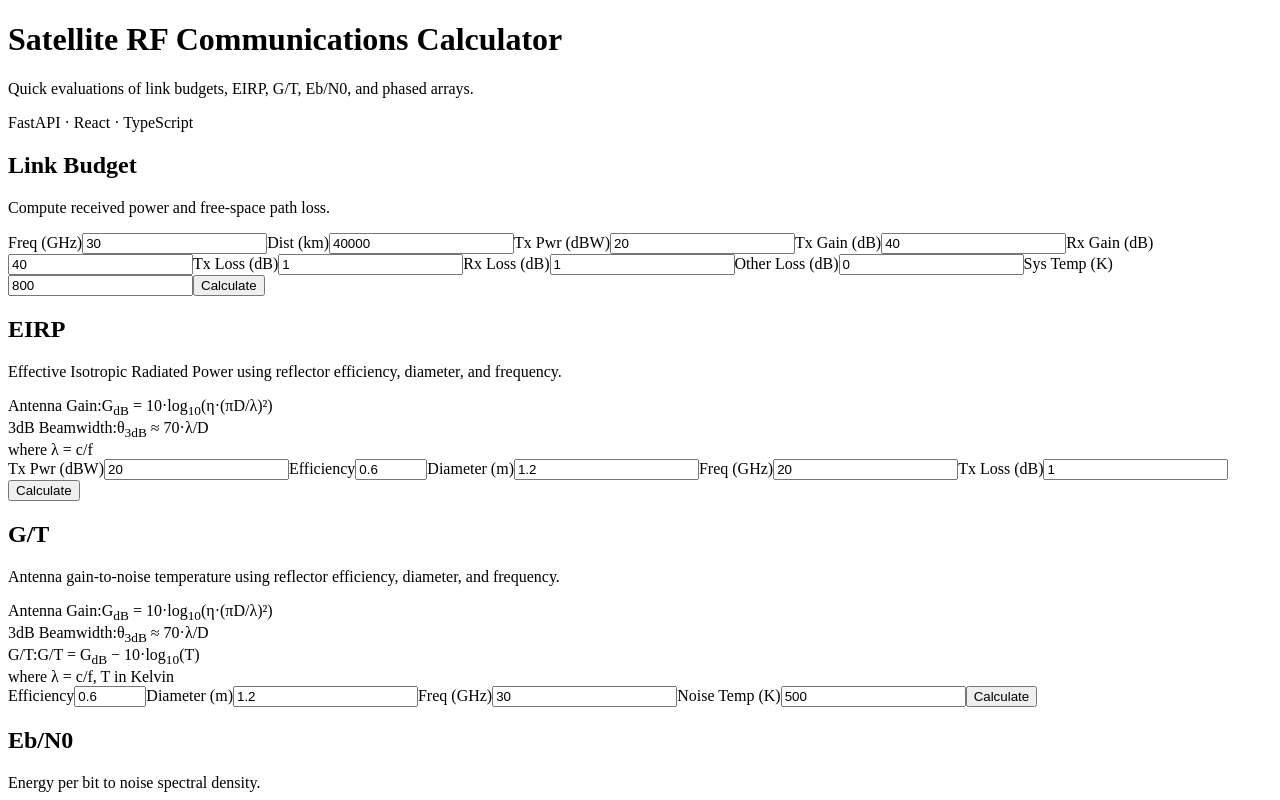
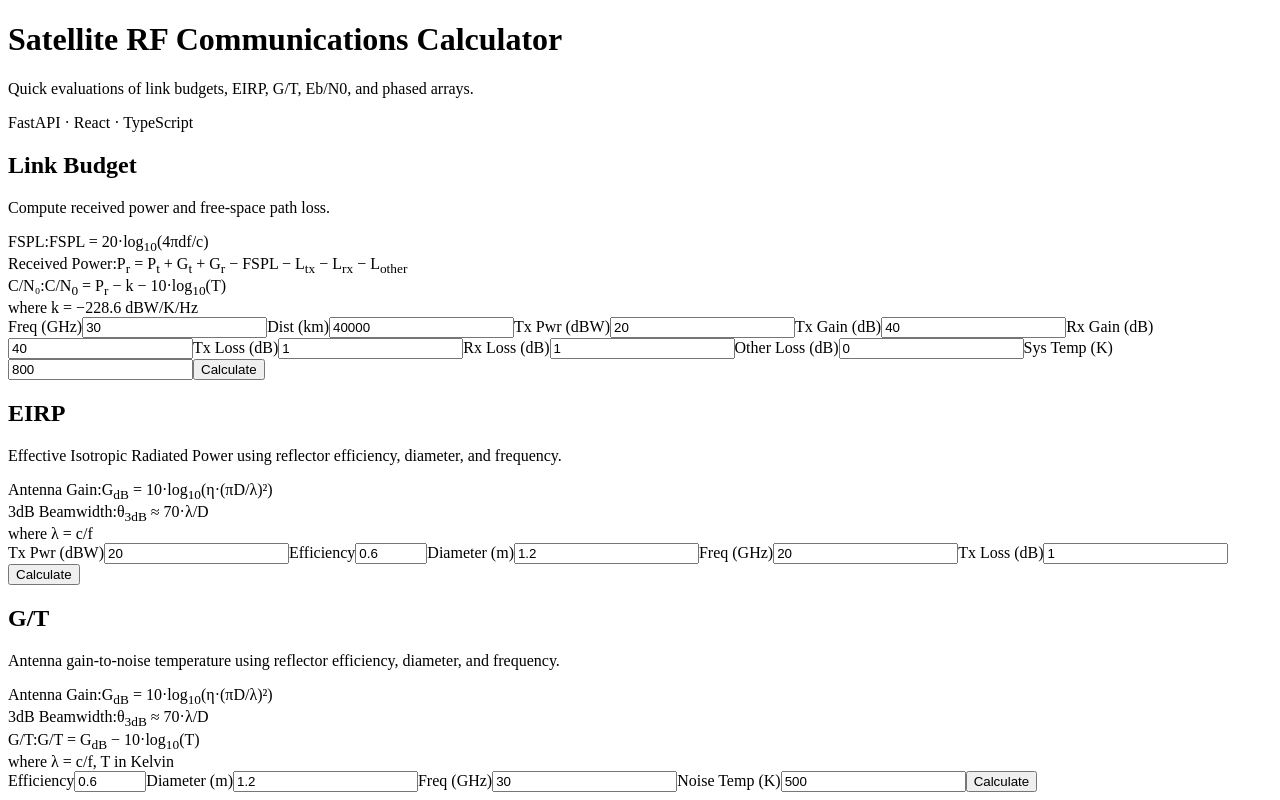
Before and after one commit to jimlee583/satellite-rf-app, a React (Vite) app in the folder frontend/: page / in a window 1280 px wide. Shown: the top 800 px of the page. Built offline with nearby package versions, Linux system fonts and the light colour scheme; the HTML template or start-up script is replaced by a standard one.

Commit message:
Update Link Budget card to display equations

```diff
--- a/frontend/src/components/LinkBudgetCalculator.tsx
+++ b/frontend/src/components/LinkBudgetCalculator.tsx
@@ -54,6 +54,27 @@ export const LinkBudgetCalculator: React.FC = () => {
     <section className="card">
       <h2>Link Budget</h2>
       <p className="card-subtitle">Compute received power and free-space path loss.</p>
+      <div className="formula-box">
+        <div className="formula-row">
+          <span className="formula-label">FSPL:</span>
+          <span className="formula">
+            FSPL = 20·log<sub>10</sub>(4πdf/c)
+          </span>
+        </div>
+        <div className="formula-row">
+          <span className="formula-label">Received Power:</span>
+          <span className="formula">
+            P<sub>r</sub> = P<sub>t</sub> + G<sub>t</sub> + G<sub>r</sub> − FSPL − L<sub>tx</sub> − L<sub>rx</sub> − L<sub>other</sub>
+          </span>
+        </div>
+        <div className="formula-row">
+          <span className="formula-label">C/N₀:</span>
+          <span className="formula">
+            C/N<sub>0</sub> = P<sub>r</sub> − k − 10·log<sub>10</sub>(T)
+          </span>
+        </div>
+        <span className="formula-note">where k = −228.6 dBW/K/Hz</span>
+      </div>
       <form onSubmit={handleSubmit} className="form-grid">
         <label>
           Freq (GHz)
```
